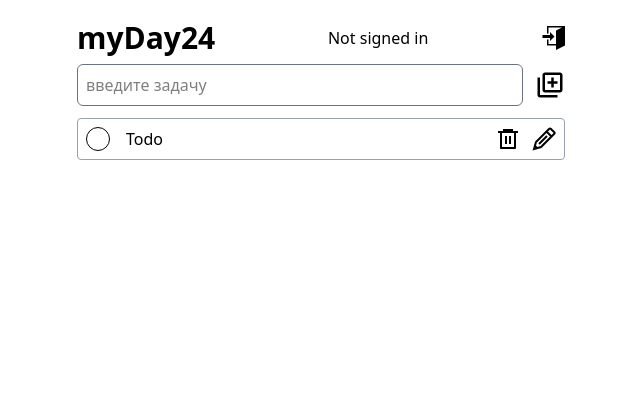
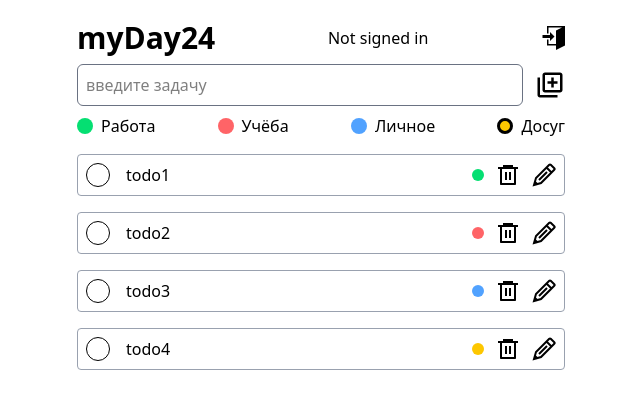
Before and after one commit to AlexAirCG/app-todo-next, a Next.js app: page / in a window 1280 px wide. Shown: the top 408 px of the page, without its empty margins (319-959 px from the left). Built offline with nearby package versions, Linux system fonts and the light colour scheme; no server answers.

Commit message:
add category

```diff
--- a/src/components/TodoInput.js
+++ b/src/components/TodoInput.js
@@ -1,18 +1,87 @@
-import React from "react";
+"use client";
+
+import React, { useState } from "react";
 import { MdOutlineLibraryAdd } from "react-icons/md";
 
 function TodoInput() {
+  const [todo, setTodo] = useState("");
+  const [category, setCategory] = useState("leisure");
+  const [seted, setSeted] = useState({
+    work: false,
+    study: false,
+    personal: false,
+    leisure: true,
+  });
+
+  const handleSeted = (e) => {
+    setCategory(e.target.id);
+    const newSteted = {
+      work: false,
+      study: false,
+      personal: false,
+      leisure: false,
+    };
+    newSteted[e.target.id] = true;
+    setSeted(newSteted);
+  };
+
   return (
+    <div>
       <div className="flex mt-2">
         <input
           className="border border-gray-500 dark:text-gray-200 w-full rounded-md p-2 mr-3"
           type="text"
           placeholder="введите задачу"
+          value={todo}
+          onChange={(e) => setTodo(e.target.value)}
         />
         <button>
           <MdOutlineLibraryAdd className="text-3xl cursor-pointer hover:text-gray-400" />
         </button>
       </div>
+      <div className="flex justify-between mt-2">
+        <div className="flex items-center gap-2">
+          <input
+            id="work"
+            type="radio"
+            name="category"
+            className={`${seted.work ? "border-3" : ""} appearance-none w-4 h-4 bg-green-400 rounded-full cursor-pointer`}
+            onChange={(e) => handleSeted(e)}
+          />
+          <span>Работа</span>
+        </div>
+        <div className="flex items-center gap-2">
+          <input
+            id="study"
+            type="radio"
+            name="category"
+            className={`${seted.study ? "border-3" : ""} appearance-none w-4 h-4 bg-red-400 rounded-full cursor-pointer`}
+            onChange={(e) => handleSeted(e)}
+          />
+          <span>Учёба</span>
+        </div>
+        <div className="flex items-center gap-2">
+          <input
+            id="personal"
+            type="radio"
+            name="category"
+            className={`${seted.personal ? "border-3" : ""} appearance-none w-4 h-4 bg-blue-400 rounded-full cursor-pointer`}
+            onChange={(e) => handleSeted(e)}
+          />
+          <span>Личное</span>
+        </div>
+        <div className="flex items-center gap-2">
+          <input
+            id="leisure"
+            type="radio"
+            name="category"
+            className={`${seted.leisure ? "border-3" : ""} appearance-none w-4 h-4 bg-yellow-400 rounded-full cursor-pointer`}
+            onChange={(e) => handleSeted(e)}
+          />
+          <span>Досуг</span>
+        </div>
+      </div>
+    </div>
   );
 }
 
--- a/src/components/TodoList.js
+++ b/src/components/TodoList.js
@@ -6,11 +6,22 @@ import { GrEdit } from "react-icons/gr";
 
 function TodoList() {
   const [checked, setChecked] = useState(false);
+  const [todos, setTodos] = useState(["todo1", "todo2", "todo3", "todo4"]);
+
+  const category = {
+    todo1: "green-400",
+    todo2: "red-400",
+    todo3: "blue-400",
+    todo4: "yellow-400",
+  };
+
   return (
-    <div className="">
+    <>
+      {todos.map((todo, index) => (
         <div
+          key={todo}
           id="todoBox"
-        className={`${checked ? "border-green-400 text-green-400 line-through" : ""} flex items-center border border-gray-400 mt-3 w-full p-2 rounded justify-between`}
+          className={`${checked ? "border-green-400 text-green-400 line-through" : ""} flex items-center border border-gray-400 mt-4 w-full p-2 rounded justify-between`}
         >
           <div className="flex items-center mr-4">
             <input
@@ -21,10 +32,14 @@ function TodoList() {
               className={`${checked ? "bg-green-400" : ""} rounded-full w-6 h-6 appearance-none border mr-4 cursor-pointer hover:border-green-400`}
               onChange={() => setChecked(!checked)}
             />
-          <span>Todo</span>
+            <span>{todo}</span>
           </div>
 
+          <div className="">
             <div className="flex items-center gap-3">
+              <span
+                className={`bg-${category[todo]} w-3 h-3 rounded-full`}
+              ></span>
               <button>
                 <RiDeleteBin6Line className="text-2xl cursor-pointer hover:text-red-400" />
               </button>
@@ -34,6 +49,8 @@ function TodoList() {
             </div>
           </div>
         </div>
+      ))}
+    </>
   );
 }
 
```
Lines whose indentation alone changed are shown as unchanged.
